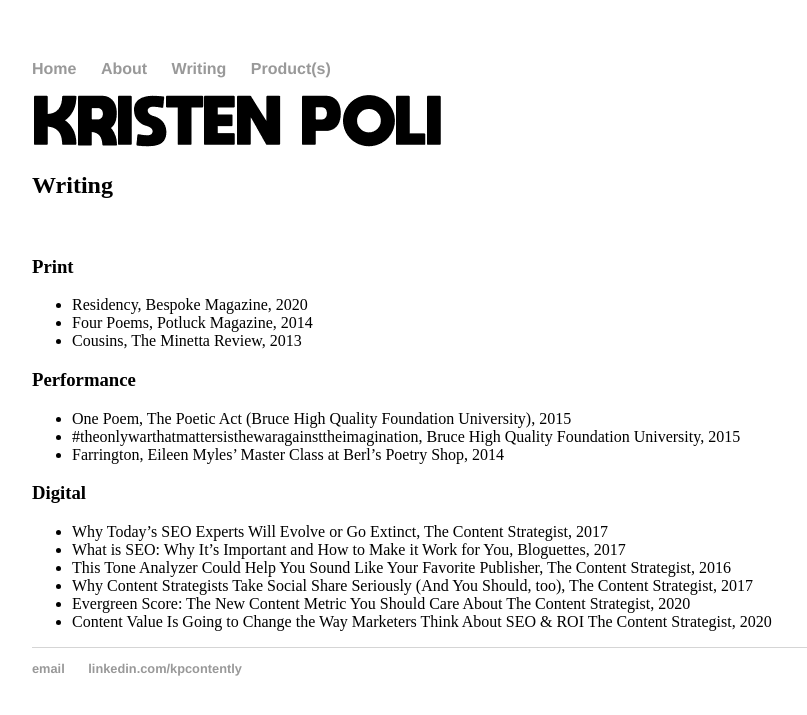
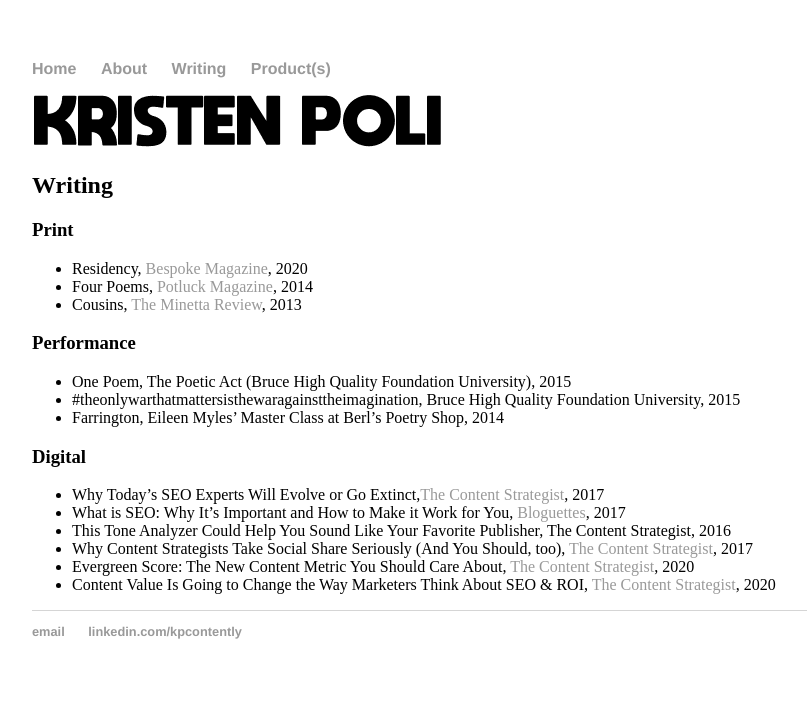
Before and after one commit to kristenepoli/portfolio, a Jekyll site: the page built from writing.html, in a window 1280 px wide. Shown: the top 715 px of the page, without its empty margins (160-967 px from the left). Built offline with Jekyll 4.4.1, drawn with Linux system fonts in a browser that asks for light colours; part of the change alters nothing that is shown.

```diff
--- a/writing.html
+++ b/writing.html
@@ -4,13 +4,12 @@ title: It's nice to meet you
 ---
 
 <h2>Writing</h2>
-<br>
 
 <h3>Print</h3>
 <ul>
-<li>Residency, Bespoke Magazine, 2020</li>
-<li>Four Poems, Potluck Magazine, 2014</li>
-<li>Cousins, The Minetta Review, 2013</li>
+ <li>Residency, <a href="https://www.bespokeluxurymagazine.com/form">Bespoke Magazine</a>, 2020</li>
+<li>Four Poems, <a href="http://potluckmag.com/four-poems-by-kristen-poli/" target="_blank" rel="noopener">Potluck Magazine</a>, 2014</li>
+<li>Cousins, <a href="https://minettareview.wordpress.com/fall-2013/" target="_blank" rel="noopener">The Minetta Review</a>, 2013</li>
 </ul>
 
 <h3>Performance</h3>
@@ -22,10 +21,10 @@ title: It's nice to meet you
 
 <h3>Digital</h3>
 <ul>
-<li>Why Today’s SEO Experts Will Evolve or Go Extinct, The Content Strategist, 2017</li>
-<li>What is SEO: Why It’s Important and How to Make it Work for You, Bloguettes, 2017</li>
+<li>Why Today’s SEO Experts Will Evolve or Go Extinct,<a href="https://contently.com/2017/12/11/seo-experts-go-extinct/">The Content Strategist</a>, 2017</li>
+<li>What is SEO: Why It’s Important and How to Make it Work for You, <a href="https://bloguettes.com/what-is-seo-important-make-work-you/">Bloguettes</a>, 2017</li>
 <li>This Tone Analyzer Could Help You Sound Like Your Favorite Publisher, The Content Strategist, 2016</li>
-<li>Why Content Strategists Take Social Share Seriously (And You Should, too), The Content Strategist, 2017</li>
-<li>Evergreen Score: The New Content Metric You Should Care About The Content Strategist, 2020</li>
-<li>Content Value Is Going to Change the Way Marketers Think About SEO & ROI The Content Strategist, 2020</li>
+<li>Why Content Strategists Take Social Share Seriously (And You Should, too), <a href="https://contently.com/2017/05/15/take-social-shares-seriously/">The Content Strategist</a>, 2017</li>
+<li>Evergreen Score: The New Content Metric You Should Care About, <a href="https://contently.com/2020/03/19/evergreen-score-new-content-metric/">The Content Strategist</a>, 2020</li>
+<li>Content Value Is Going to Change the Way Marketers Think About SEO & ROI,<a href="https://contently.com/2020/12/03/content-value-change-marketers-seo/"> The Content Strategist</a>, 2020</li>
 </ul>
```
